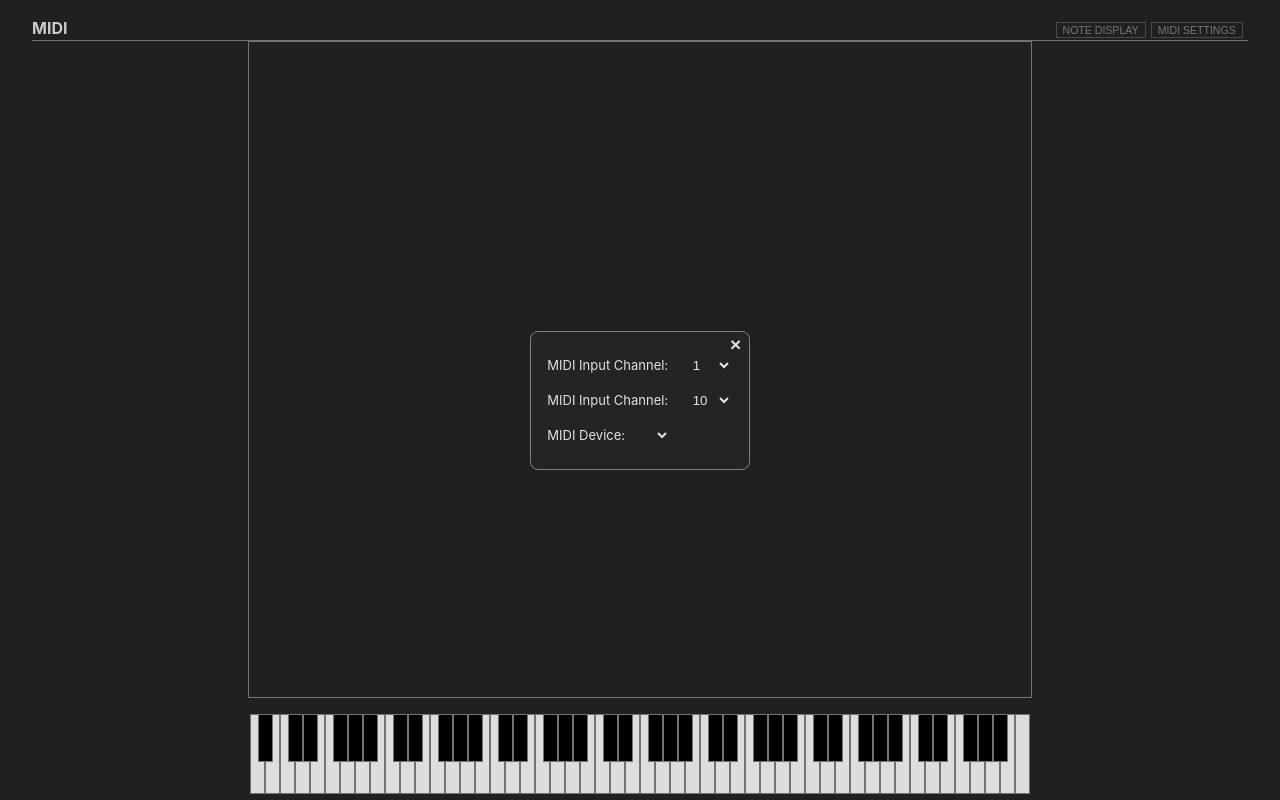
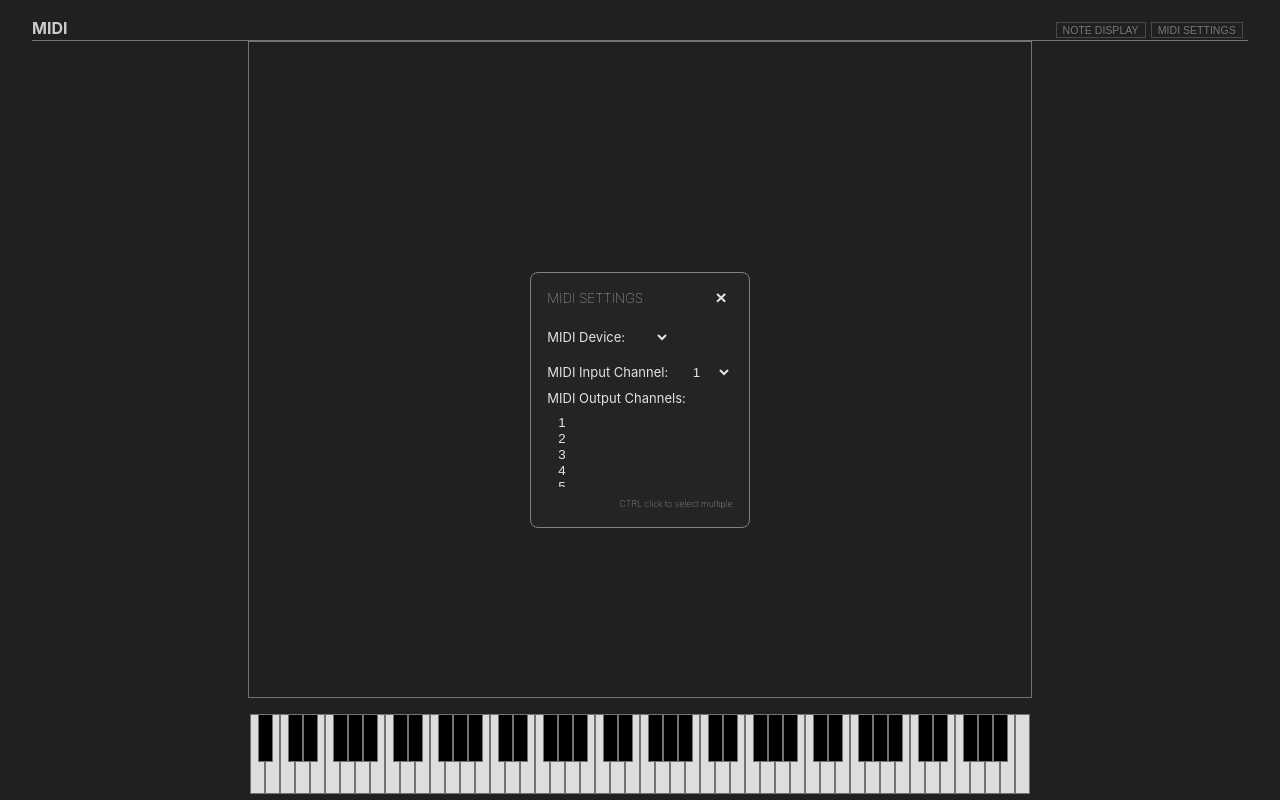
Before and after one commit to leegee/webapp-midi-feathered, a React (Vite) app: page / in a window 1280 px wide. Both pictures are taken after a click on the button "MIDI SETTINGS". Built offline with nearby package versions, Linux system fonts and the light colour scheme.

Commit message:
Multiple output channels

```diff
--- a/src/components/Dialog.jsx
+++ b/src/components/Dialog.jsx
@@ -15,7 +15,7 @@ export default function Dialog ( { isOpen, onClose, children } ) {
 
     return (
         <dialog ref={ dialogRef } className={ styles.dialog }>
-            <button onClick={ onClose } title='Close'>×</button>
+            <button className={ styles.close } onClick={ onClose } title='Close'>×</button>
             { children }
         </dialog>
     );
--- a/src/components/Dialog.module.css
+++ b/src/components/Dialog.module.css
@@ -15,11 +15,16 @@
     color: var(--midi-app-fg);
 }
 
-.dialog button {
+.dialog h2 {
+    font-weight: 100;
+}
+
+.close {
     margin: 0;
-    position: absolute;
-    top: 1pt;
-    right: 1pt;
+    position: relative;
+    float: right;
+    top: -0.15em;
+    right: 0;
     background: none;
     font-size: larger;
     font-weight: bolder;
--- a/src/components/Featherise.jsx
+++ b/src/components/Featherise.jsx
@@ -3,7 +3,7 @@ import PropTypes from 'prop-types';
 import { useAtom } from 'jotai';
 
 import { sendNoteWithDuration } from '../lib/midi-messages';
-import { notesOnAtom, featheredNotesOnAtom, midiOutputChannelAtom } from '../lib/store';
+import { notesOnAtom, featheredNotesOnAtom, midiOutputChannelsAtom } from '../lib/store';
 import RangeInput from './RangeInput';
 import { loadJson, saveJson } from '../lib/settings-files';
 import styles from './Featherise.module.css';
@@ -25,7 +25,7 @@ const MAX_DURATION_MS = 2400;
 export default function Featherise ( { selectedOutput, vertical = false } ) {
     const [ notesOn ] = useAtom( notesOnAtom );
     const [ , setFeatheredNotesOn ] = useAtom( featheredNotesOnAtom );
-    const [ midiOutputChannel ] = useAtom( midiOutputChannelAtom );
+    const [ midiOutputChannels ] = useAtom( midiOutputChannelsAtom );
 
     const [ playMode, setPlayMode ] = useState( playModeTypes.PROBABILITY );
     const [ probabilityThresholdRange, setProbabilityThresholdRange ] = useState( { minValue: 0, maxValue: 1 } );
@@ -144,6 +144,11 @@ export default function Featherise ( { selectedOutput, vertical = false } ) {
             }
 
             const useDurationMs = speedRange.minValue + Math.random() * ( speedRange.maxValue - speedRange.minValue );
+            const midiOutputChannel = midiOutputChannels.length == 1
+                // Use the only output selected
+                ? midiOutputChannels[ 0 ]
+                // Use a random output channel
+                : midiOutputChannels[ Math.floor( Math.random() * midiOutputChannels.length ) ];
 
             if ( playMode === playModeTypes.ONE_NOTE ) {
                 // Always play one random note
@@ -195,7 +200,7 @@ export default function Featherise ( { selectedOutput, vertical = false } ) {
         return () => clearTimeout( bpsTimer );
     }, [
         notesOn, playMode, probabilityThresholdRange, speedRange, selectedOutput,
-        bpsRange.minValue, bpsRange.maxValue, midiOutputChannel, setFeatheredNotesOn
+        bpsRange.minValue, bpsRange.maxValue, midiOutputChannels, setFeatheredNotesOn
     ] );
 
     return (
--- a/src/components/MIDI.jsx
+++ b/src/components/MIDI.jsx
@@ -105,9 +105,10 @@ export default function MIDIComponent () {
             ) }
 
             <Dialog isOpen={ isDialogOpen } onClose={ () => setIsDialogOpen( false ) }>
+                <h2>MIDI Settings</h2>
+                <DeviceSelect />
                 <InputChannelSelect />
                 <OutputChannelSelect />
-                <DeviceSelect />
             </Dialog>
         </main >
     );
--- a/src/components/OutputChannelSelect.jsx
+++ b/src/components/OutputChannelSelect.jsx
@@ -1,23 +1,38 @@
 import { useAtom } from 'jotai';
+import { midiOutputChannelsAtom } from '../lib/store';
+import styles from './OutputChannelSelect.module.css';
 
-import { midiOutputChannelAtom } from '../lib/store';
-
-export default function InputChannelSelect () {
-    const [ midiOutputChannel, setMidiOutputChannel ] = useAtom( midiOutputChannelAtom );
+export default function OutputChannelSelect () {
+    const [ midiOutputChannels, setMidiOutputChannels ] = useAtom( midiOutputChannelsAtom );
 
     const handleOutputChange = ( event ) => {
-        console.log( 'Set MIDI output channel: ', event.target.value );
-        setMidiOutputChannel( Number( event.target.value ) );
+        const options = event.target.options;
+        const selectedValues = [];
+        for ( let i = 0, l = options.length; i < l; i++ ) {
+            if ( options[ i ].selected ) {
+                selectedValues.push( Number( options[ i ].value ) );
+            }
+        }
+        console.log( 'Set MIDI output channels: ', selectedValues );
+        setMidiOutputChannels( selectedValues );
     };
 
     return (
-        <aside>
-            <label htmlFor="midi-input-channel-selector">MIDI Input Channel: </label>
-            <select id="midi-input-channel-selector" onChange={ handleOutputChange } value={ midiOutputChannel }>
+        <aside className={ styles[ 'midi-output-channel-selector-component' ] }>
+            <label htmlFor="midi-output-channel-selector">MIDI Output Channels: </label>
+            <select
+                id="midi-output-channel-selector"
+                multiple
+                onChange={ handleOutputChange }
+                value={ midiOutputChannels }
+            >
                 { Array.from( Array( 16 ).keys() ).map( ( item ) => (
-                    <option key={ item + 1 } value={ item + 1 }>{ item + 1 }</option>
+                    <option key={ item + 1 } value={ item + 1 }>
+                        { item + 1 }
+                    </option>
                 ) ) }
             </select>
+            <small>CTRL click to select multiple</small>
         </aside>
     );
 }
--- /dev/null
+++ b/src/components/OutputChannelSelect.module.css
@@ -0,0 +1,11 @@
+/* midi-output-channel-selector-component */
+
+.midi-output-channel-selector-component {
+    display: flex;
+    flex-direction: column;
+}
+
+.midi-output-channel-selector-component small {
+    text-align: right;
+    margin-top: 1em;
+}
--- a/src/index.css
+++ b/src/index.css
@@ -63,6 +63,13 @@ legend {
   margin: 0;
 }
 
+h2 {
+  font-size: 10pt;
+  text-transform: uppercase;
+  margin-top: 0;
+  padding-top: 0;
+}
+
 header {
   margin: 0 var(--midi-app-padding);
   border-bottom: var(--midi-app-border);
@@ -109,3 +116,8 @@ button:hover {
   opacity: 100%;
   cursor: pointer;
 }
+
+small {
+  font-size: xx-small;
+  font-weight: 100;
+}
--- a/src/lib/store.js
+++ b/src/lib/store.js
@@ -8,7 +8,7 @@ export const notesOnAtom = atom( {} );
 export const featheredNotesOnAtom = atom( {} );
 
 export const midiInputChannelAtom = atom( DEFAULT_MIDI_CHANNEL_IN );
-export const midiOutputChannelAtom = atom( DEFAULT_MIDI_CHANNEL_OUT );
+export const midiOutputChannelsAtom = atom( [ DEFAULT_MIDI_CHANNEL_OUT ] );
 
 export const CCsAtom = atom( {} );
 export const CCs2rangesAtom = atom( {} );
```
